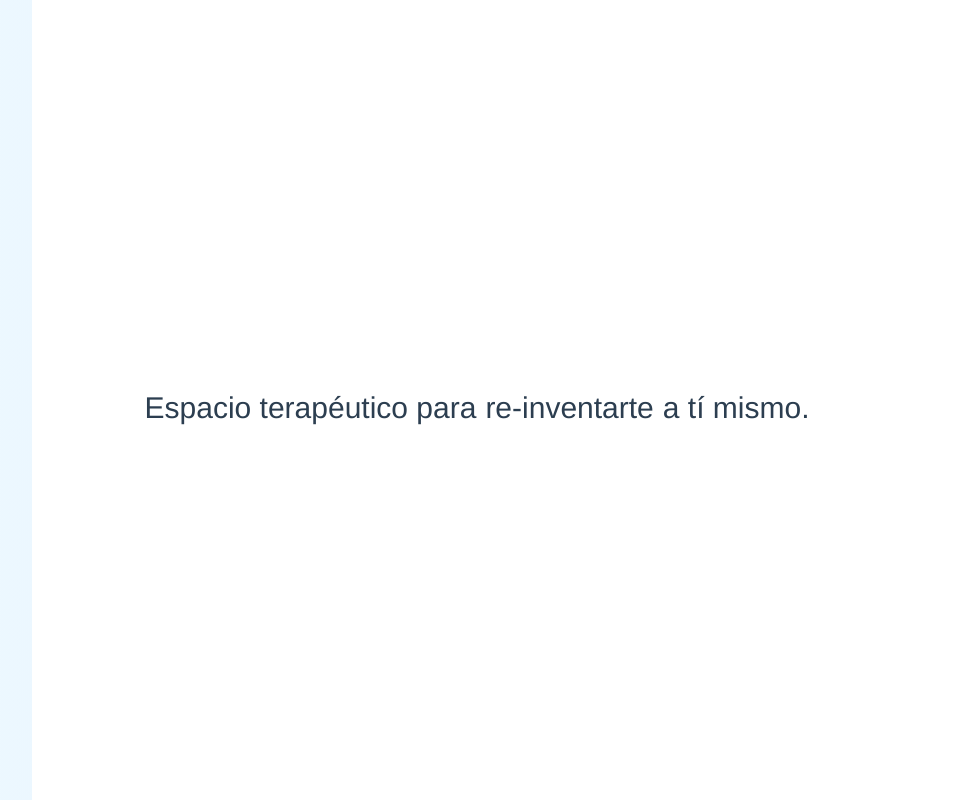
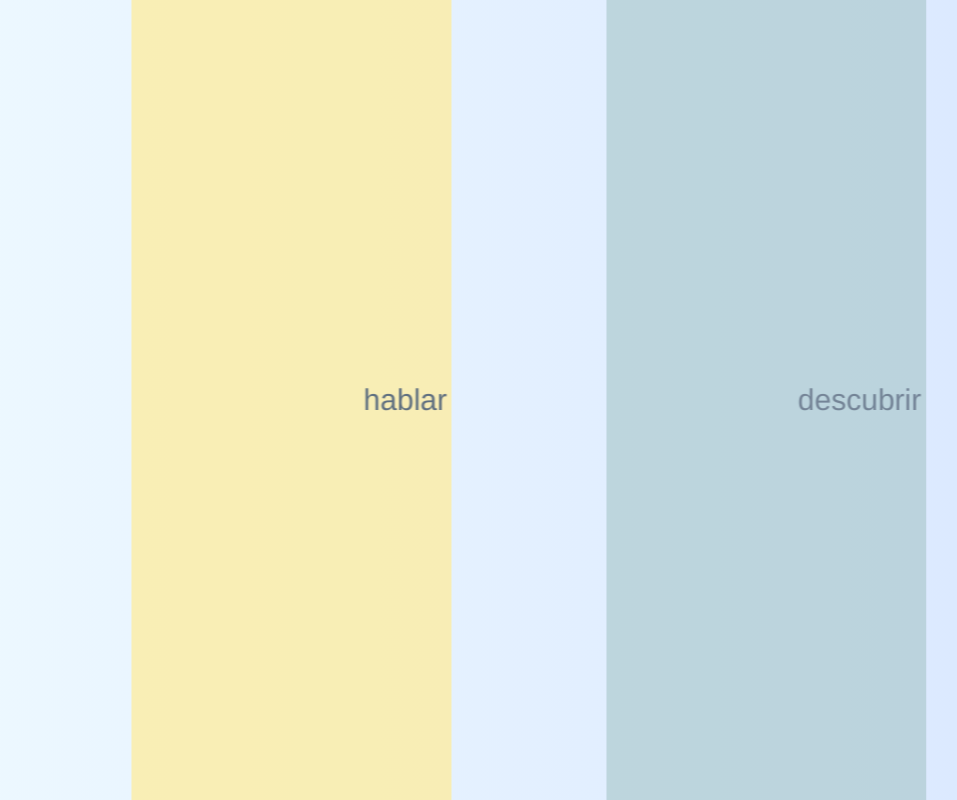
Before and after one commit to Santorm/santiago-rueda, a Vue app: page / in a window 1280 px wide. Shown: the whole page, without its empty margins (163-1120 px from the left). Built offline with nearby package versions, Linux system fonts and the light colour scheme.

Commit message:
fix animation

```diff
--- a/src/components/Home.vue
+++ b/src/components/Home.vue
@@ -11,18 +11,34 @@
         <span class="text-focus-in-2">a tí mismo.</span>
       </div>
     </div>
-    <div class="page-container page2" v-else>
+    <div class="page-container page2 slide-in-right-1" v-else>
       <div class="principles-wrap">
-        <div class="principles principles-1" @click="selectPrinciples('1')">
+        <div
+          class="principles principles-1"
+          :class="[slideIn ? 'slide-in-right-1':'']"
+          @click="selectPrinciples('1')"
+        >
           <span>hablar</span>
         </div>
-        <div class="principles principles-2" @click="selectPrinciples('2')">
+        <div
+          class="principles principles-2"
+          :class="[slideIn ? 'slide-in-right-2':'']"
+          @click="selectPrinciples('2')"
+        >
           <span>descubrir</span>
         </div>
-        <div class="principles principles-3" @click="selectPrinciples('3')">
+        <div
+          class="principles principles-3"
+          :class="[slideIn ? 'slide-in-right-3':'']"
+          @click="selectPrinciples('3')"
+        >
           <span>re-significar</span>
         </div>
-        <div class="principles principles-4" @click="selectPrinciples('4')">
+        <div
+          class="principles principles-4"
+          :class="[slideIn ? 'slide-in-right-4':'']"
+          @click="selectPrinciples('4')"
+        >
           <span>reinventar</span>
         </div>
       </div>
@@ -35,31 +51,35 @@ export default {
   data() {
     return {
       isPage1: true,
-      backgrounTransition: false
+      backgrounTransition: false,
+      slideIn: false
     };
   },
   created() {
     let me = this;
+    this.slideIn = true;
     setTimeout(function() {
       me.goToPage2();
-    }, 4000);
+    }, 3000);
   },
   methods: {
     goToPage2() {
-      this.backgrounTransition = true;
+      // this.backgrounTransition = true;
+
       let me = this;
       setTimeout(function() {
         me.isPage1 = false;
-      }, 3000);
+      }, 1500);
     },
     selectPrinciples(item) {
       console.log("order: ", item);
       let elements = document.querySelectorAll(".principles");
       let page = document.querySelector(".page2");
       let selectedElement = document.querySelector(".principles-" + item);
-      let backgroundSelected = getComputedStyle(selectedElement).backgroundColor
-      console.log('backGroundSelected: ', backgroundSelected)
-      page.style.backgroundColor = backgroundSelected
+      let backgroundSelected = getComputedStyle(selectedElement)
+        .backgroundColor;
+      console.log("backGroundSelected: ", backgroundSelected);
+      page.style.backgroundColor = backgroundSelected;
 
       for (let index = 0; index < elements.length; index++) {
         const element = elements[index];
@@ -73,8 +93,6 @@ export default {
           }, 900);
         }
       }
-
-      setTimeout(function() {}, 900);
     }
   }
 };
@@ -92,23 +110,28 @@ export default {
     to(#d9e7ff)
   );
   background: linear-gradient(90deg, #effaff 0%, #d9e7ff 100%);
+  overflow: hidden;
+  cursor: url('../assets/mouse.png'), auto;
 }
 
 .page-container {
   height: 100vh;
   width: 100%;
+  overflow: hidden;
 }
 
+/*
 .page1 {
   background: linear-gradient(to right, transparent 50%, #ffff 50%);
   background-size: 200% 100%;
   background-position: left bottom;
-  transition: background-position 2s ease;
+  transition: background-position 1s ease;
 }
+*/
 
 .page2 {
   /* background: linear-gradient(90deg, transparent 0%, blue 100%);*/
-  background-color: #ffffff;
+  /*background-color: #ffffff;*/
 }
 
 .principles-wrap {
@@ -127,12 +150,21 @@ export default {
   transition: width 0.7s ease;
 }
 
+.principles span {
+  font-size: 30px;
+  width: 100%;
+  text-align: end;
+  padding-right: 5px;
+}
+
 .principles:hover span {
-  font-size: 98px;
+  font-size: 60px;
   /* z-index: 60; */
+  /*
   position: absolute;
   left: 0;
   bottom: 19%;
+  */
 }
 
 .principles-1 {
@@ -198,14 +230,14 @@ export default {
 }
 
 .text-focus-in-f {
-  -webkit-animation: text-focus-in 3s cubic-bezier(0.55, 0.085, 0.68, 0.53) both;
-  animation: text-focus-in 3s cubic-bezier(0.55, 0.085, 0.68, 0.53) both;
+  -webkit-animation: text-focus-in 2.5s cubic-bezier(0.55, 0.085, 0.68, 0.53)
+    both;
+  animation: text-focus-in 2.5s cubic-bezier(0.55, 0.085, 0.68, 0.53) both;
 }
-
 .text-blur-out {
-  -webkit-animation: text-blur-out 1.2s cubic-bezier(0.55, 0.085, 0.68, 0.53) 5s
-    both;
-  animation: text-blur-out 1.2s cubic-bezier(0.55, 0.085, 0.68, 0.53) 5s both;
+  -webkit-animation: text-blur-out 1.2s cubic-bezier(0.55, 0.085, 0.68, 0.53)
+    3.5s both;
+  animation: text-blur-out 1.2s cubic-bezier(0.55, 0.085, 0.68, 0.53) 3.5s both;
 }
 
 .slide-out-left-1 {
@@ -231,6 +263,67 @@ export default {
     0.5s both;
   animation: slide-out-left 0.5s cubic-bezier(0.55, 0.085, 0.68, 0.53) 0.5s both;
 }
+
+.slide-in-right-1 {
+  -webkit-animation: slide-in-right 1s cubic-bezier(0.25, 0.46, 0.45, 0.94) both;
+  animation: slide-in-right 1s cubic-bezier(0.25, 0.46, 0.45, 0.94) both;
+}
+
+.slide-in-right-2 {
+  -webkit-animation: slide-in-right 0.7s cubic-bezier(0.25, 0.46, 0.45, 0.94)
+    0.3s both;
+  animation: slide-in-right 0.7s cubic-bezier(0.25, 0.46, 0.45, 0.94) 0.3s both;
+}
+
+.slide-in-right-3 {
+  -webkit-animation: slide-in-right 0.5s cubic-bezier(0.25, 0.46, 0.45, 0.94)
+    0.6s both;
+  animation: slide-in-right 0.5s cubic-bezier(0.25, 0.46, 0.45, 0.94) 0.6s both;
+}
+
+.slide-in-right-4 {
+  -webkit-animation: slide-in-right 0.5s cubic-bezier(0.25, 0.46, 0.45, 0.94)
+    0.9s both;
+  animation: slide-in-right 0.5s cubic-bezier(0.25, 0.46, 0.45, 0.94) 0.9s both;
+}
+
+/* ----------------------------------------------
+ * Generated by Animista on 2020-4-5 13:25:22
+ * Licensed under FreeBSD License.
+ * See http://animista.net/license for more info.
+ * w: http://animista.net, t: @cssanimista
+ * ---------------------------------------------- */
+
+/**
+ * ----------------------------------------
+ * animation slide-in-right
+ * ----------------------------------------
+ */
+@-webkit-keyframes slide-in-right {
+  0% {
+    -webkit-transform: translateX(1000px);
+    transform: translateX(1000px);
+    opacity: 0;
+  }
+  100% {
+    -webkit-transform: translateX(0);
+    transform: translateX(0);
+    opacity: 1;
+  }
+}
+@keyframes slide-in-right {
+  0% {
+    -webkit-transform: translateX(1000px);
+    transform: translateX(1000px);
+    opacity: 0;
+  }
+  100% {
+    -webkit-transform: translateX(0);
+    transform: translateX(0);
+    opacity: 1;
+  }
+}
+
 /* ----------------------------------------------
  * Generated by Animista on 2020-4-5 2:4:25
  * Licensed under FreeBSD License.
```
